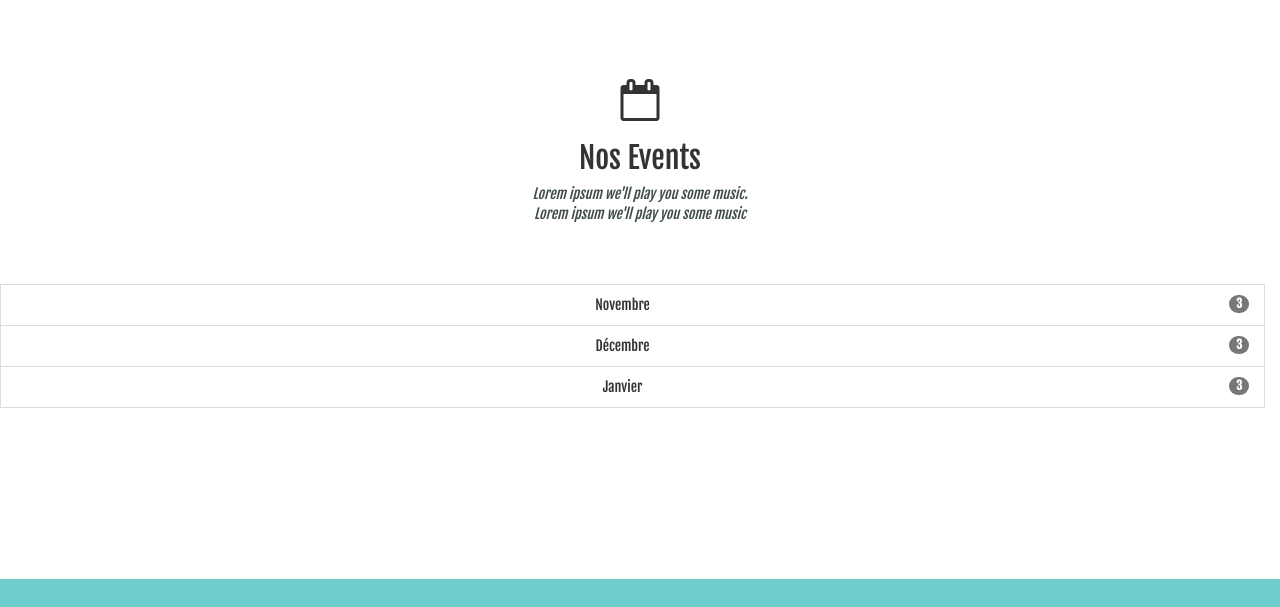
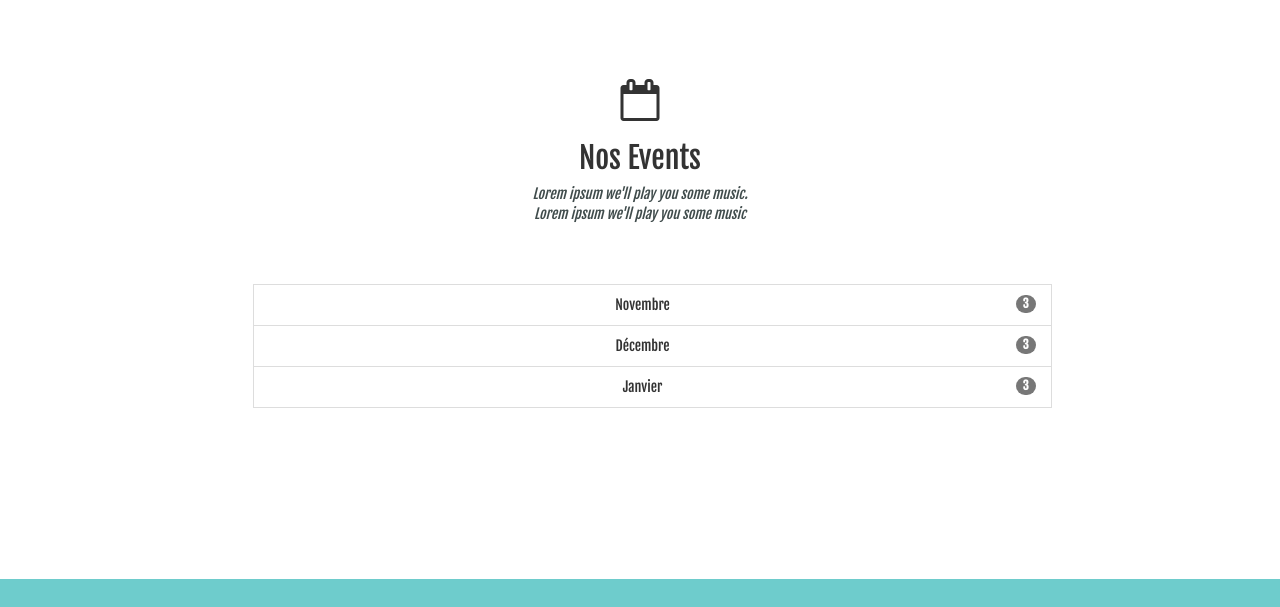
Before and after one commit to ghaffar35/Asrac-, a PHP site: template views/index.html.twig in a window 1280 px wide. Shown: the part 2445-3052 px from the top of the page. Run offline with PHP 8.4, Linux system fonts and the light colour scheme; the template is opened without the code that fills it, so the values that code supplies are empty; some libraries are stand-ins or nearby versions.

Commit message:
agenda partie event centré

```diff
--- a/views/index.html.twig
+++ b/views/index.html.twig
@@ -146,7 +146,7 @@
             </div>
     </section>
     <!--Evenement-->
-    <section class="container evenements">
+    <section class="container text-center evenements">
 <!--	{% for event in events %}-->
 <!--		{% endfor %}-->
         <div id="tour" class="bg-1 text-center">
@@ -156,7 +156,7 @@
                 <p class="text-center">Lorem ipsum we'll play you some music.<br> Lorem ipsum we'll play you some music</p>
 
          <div class="row">
-            <ul class="col-sm-12 list-group ">
+            <ul class="col-md-8 col-md-offset-2 list-group text-center events">
                     <li class="list-group-item" data-toggle="modal" data-target="#myModal">Novembre<span class="badge">3</span></li>
                     <li class="list-group-item" data-toggle="modal" data-target="#myModal">Décembre <span class="badge">3</span></li>
                     <li class="list-group-item" data-toggle="modal" data-target="#myModal">Janvier <span class="badge" data-toggle="modal" data-target="#myModal">3</span></li>
--- a/web/css/style.css
+++ b/web/css/style.css
@@ -233,6 +233,10 @@ h3{
     background-color: #fff;
     padding-top: 80px;
     padding-bottom: 500px;
+}
+
+.events{
+padding-left: 40px;
 }
 
 bg-1 {
```
